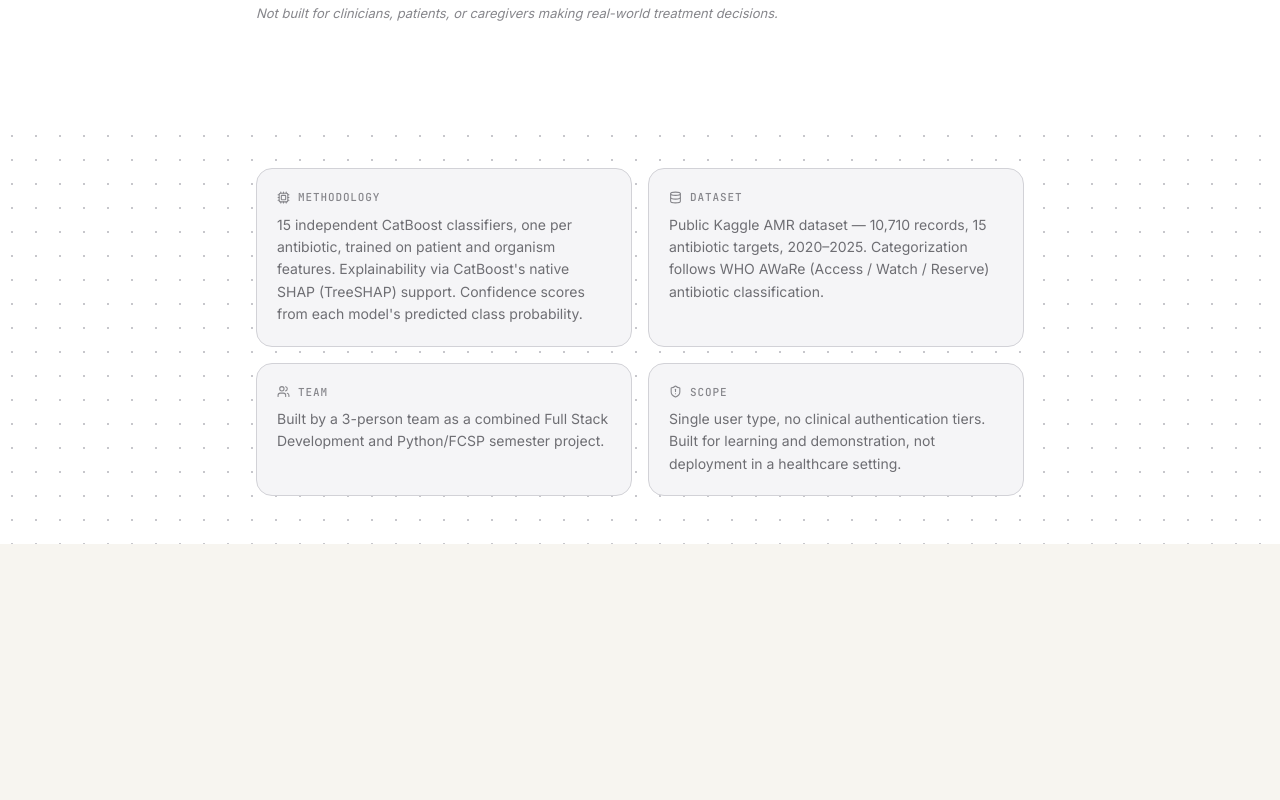
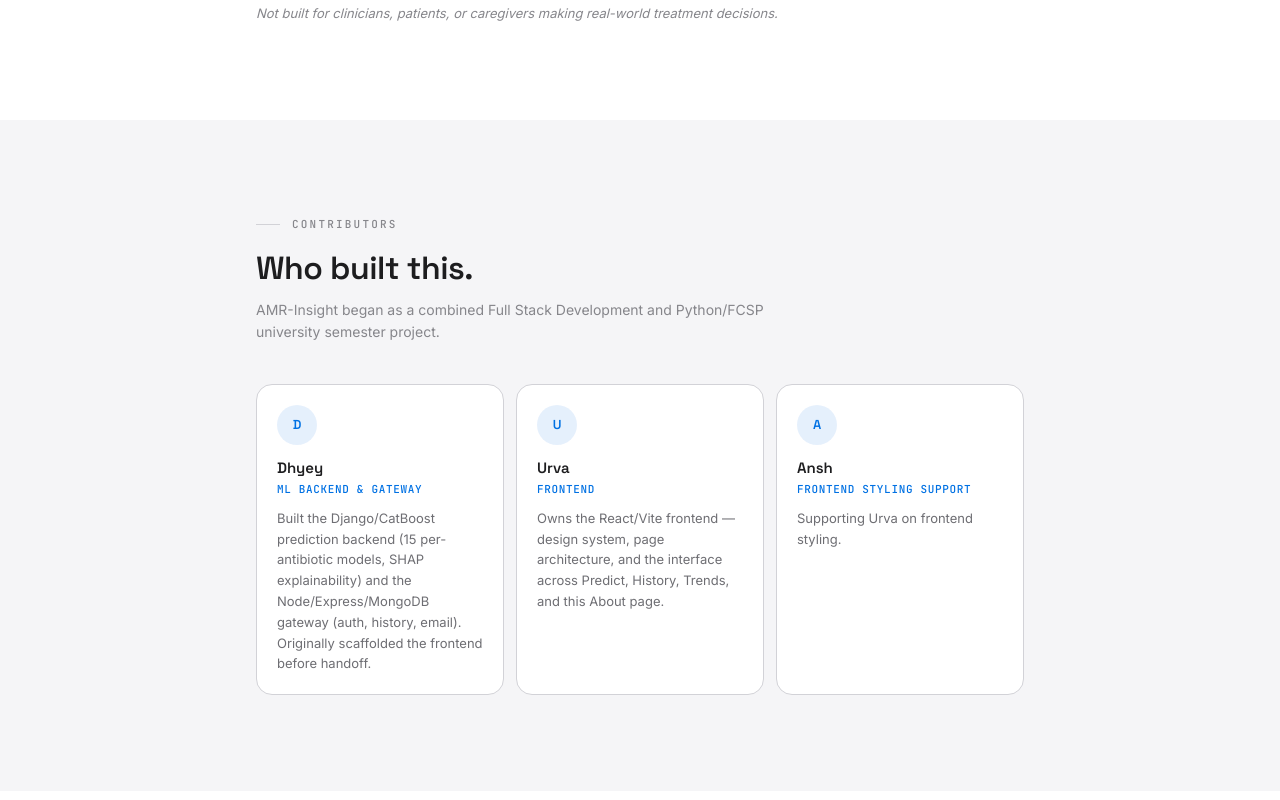
Before and after one commit to dhyeydaftary/antibiotic-resistance-intelligence-platform, a React (Vite) app in the folder frontend/: page /about in a window 1280 px wide. Shown: the part 4700-5500 px from the top of the page. Before the commit the page ends 5244 px from the top, so only its background shows below. Built offline with nearby package versions, Linux system fonts and the light colour scheme; no server answers.

Commit message:
feat(about): add Section 9 contributors

```diff
--- /dev/null
+++ b/frontend/src/components/about/AboutContributors.jsx
@@ -0,0 +1,110 @@
+import { motion } from 'framer-motion';
+
+const fadeUp = {
+    hidden: { opacity: 0, y: 14 },
+    visible: (i = 0) => ({
+        opacity: 1,
+        y: 0,
+        transition: { duration: 0.5, delay: i * 0.06, ease: [0.22, 1, 0.36, 1] },
+    }),
+};
+
+const CONTRIBUTORS = [
+    {
+        name: 'Dhyey',
+        area: 'ML backend & gateway',
+        body: 'Built the Django/CatBoost prediction backend (15 per-antibiotic models, SHAP explainability) and the Node/Express/MongoDB gateway (auth, history, email). Originally scaffolded the frontend before handoff.',
+    },
+    {
+        name: 'Urva',
+        area: 'Frontend',
+        body: 'Owns the React/Vite frontend — design system, page architecture, and the interface across Predict, History, Trends, and this About page.',
+    },
+    {
+        name: 'Ansh',
+        area: 'Frontend styling support',
+        body: "Supporting Urva on frontend styling.",
+    },
+];
+
+function Initials({ name }) {
+    return (
+        <span className="flex h-10 w-10 shrink-0 items-center justify-center rounded-full bg-accent-blue/10 font-display text-[13px] font-semibold text-accent-blue">
+            {name.charAt(0)}
+        </span>
+    );
+}
+
+export default function AboutContributors() {
+    return (
+        <section
+            id="contributors"
+            data-testid="about-contributors-section"
+            className="bg-canvas-alt px-6 py-20 sm:py-24"
+        >
+            <div className="mx-auto max-w-3xl">
+                <motion.div
+                    initial="hidden"
+                    whileInView="visible"
+                    viewport={{ once: true, margin: '-100px' }}
+                    custom={0}
+                    variants={fadeUp}
+                    className="mb-4 flex items-center gap-3"
+                >
+                    <span className="h-px w-6 bg-canvas-hairline" />
+                    <span className="font-mono text-[11px] font-medium uppercase tracking-[0.2em] text-page-faint">
+                        Contributors
+                    </span>
+                </motion.div>
+
+                <motion.h2
+                    initial="hidden"
+                    whileInView="visible"
+                    viewport={{ once: true, margin: '-100px' }}
+                    custom={1}
+                    variants={fadeUp}
+                    className="max-w-lg font-display text-[28px] font-semibold leading-[1.2] tracking-[-0.015em] text-page-ink sm:text-[32px]"
+                >
+                    Who built this.
+                </motion.h2>
+
+                <motion.p
+                    initial="hidden"
+                    whileInView="visible"
+                    viewport={{ once: true, margin: '-100px' }}
+                    custom={2}
+                    variants={fadeUp}
+                    className="mt-3 max-w-xl font-sans text-[14px] leading-[1.6] text-page-faint"
+                >
+                    AMR-Insight began as a combined Full Stack Development and
+                    Python/FCSP university semester project.
+                </motion.p>
+
+                <div className="mt-10 grid grid-cols-1 gap-3 sm:grid-cols-3">
+                    {CONTRIBUTORS.map((c, i) => (
+                        <motion.div
+                            key={c.name}
+                            initial="hidden"
+                            whileInView="visible"
+                            viewport={{ once: true, margin: '-80px' }}
+                            custom={i + 3}
+                            variants={fadeUp}
+                            className="rounded-[16px] border border-canvas-hairline bg-canvas p-5"
+                        >
+                            <Initials name={c.name} />
+                            <h3 className="mt-3 font-display text-[15px] font-semibold text-page-ink">
+                                {c.name}
+                            </h3>
+                            <div className="mt-0.5 font-mono text-[11px] font-medium uppercase tracking-[0.06em] text-accent-blue">
+                                {c.area}
+                            </div>
+                            <p className="mt-2.5 font-sans text-[13px] leading-[1.6] text-page-muted">
+                                {c.body}
+                            </p>
+                        </motion.div>
+                    ))}
+                </div>
+            </div>
+        </section>
+    );
+}
--- a/frontend/src/pages/AboutPage.jsx
+++ b/frontend/src/pages/AboutPage.jsx
@@ -7,6 +7,7 @@ import AboutBoundaryList from '../components/about/AboutBoundaryList';
 import AboutPipeline from '../components/about/AboutPipeline';
 import AboutExplainability from '../components/about/AboutExplainability';
 import AboutAudience from '../components/about/AboutAudience';
+import AboutContributors from '../components/about/AboutContributors';
 
 function InfoCard({ icon: Icon, label, id, children }) {
   return (
@@ -30,6 +31,7 @@ function AboutPage() {
       <AboutPipeline />
       <AboutExplainability />
       <AboutAudience />
+      <AboutContributors />
 
       {/* TODO(about-redesign): everything below is the legacy compact layout.
           Will be replaced section-by-section per the redesign plan (Sections 2-13). */}
```
